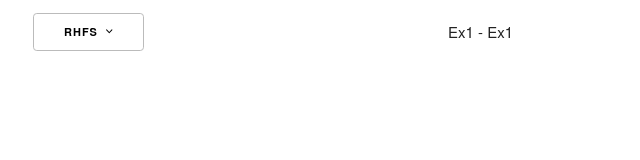
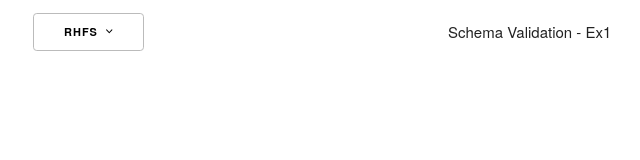
Before and after one commit to algooru/rfh-practice-nk, a Next.js app: page /schema-validation/ex1 in a window 1280 px wide. Shown: the top 160 px of the page, without its empty margins (72-712 px from the left). Built offline with nearby package versions, Linux system fonts and the light colour scheme.

Commit message:
spell check

```diff
--- a/src/pages/schema-validation/ex1.jsx
+++ b/src/pages/schema-validation/ex1.jsx
@@ -15,7 +15,7 @@ const user = {
 // Please console the results
 
 const Ex1 = () => {
-  return <h6>Ex1 - Ex1</h6>;
+  return <h6>Schema Validation - Ex1</h6>;
 };
 
 export default Ex1;
```
